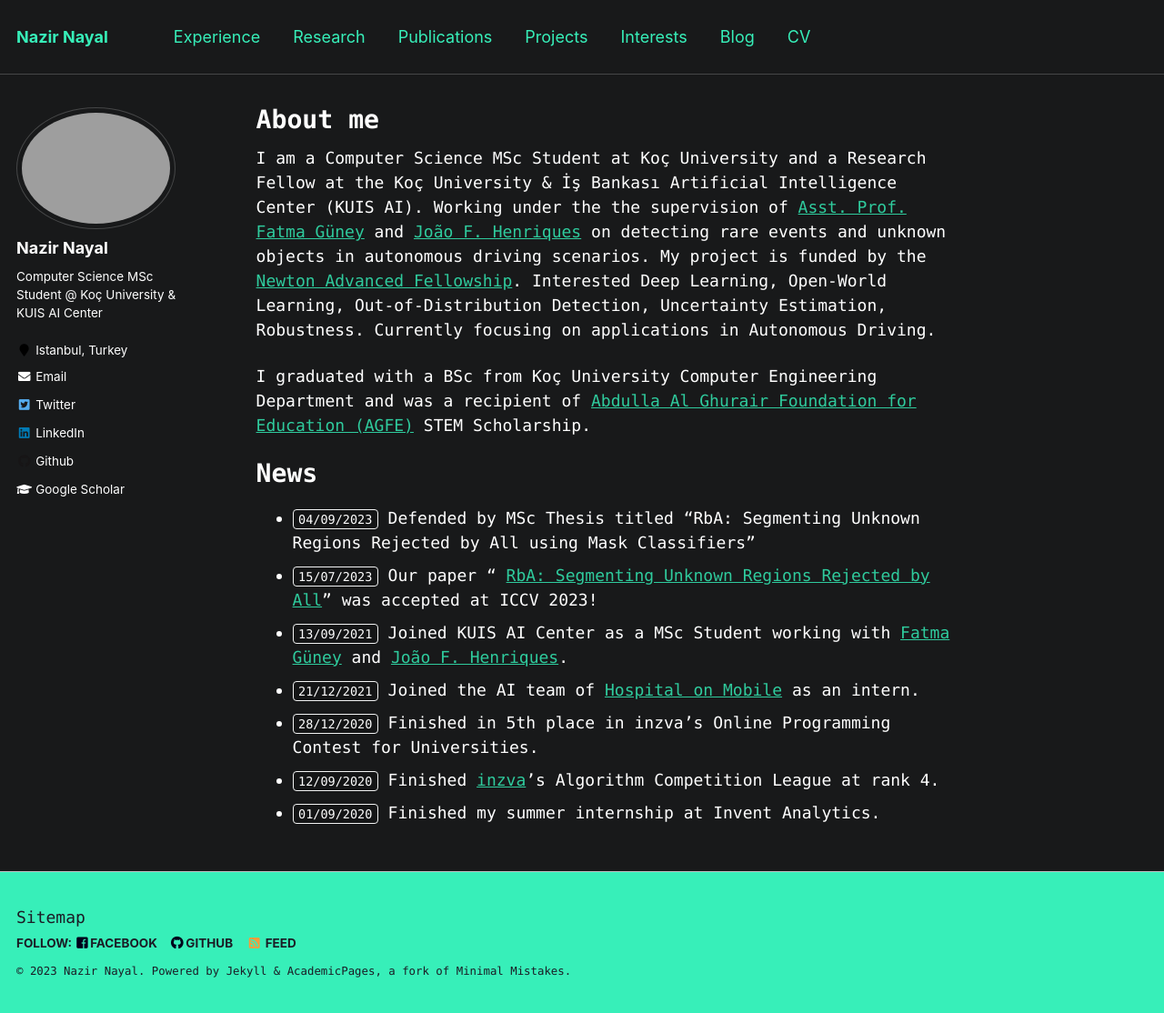
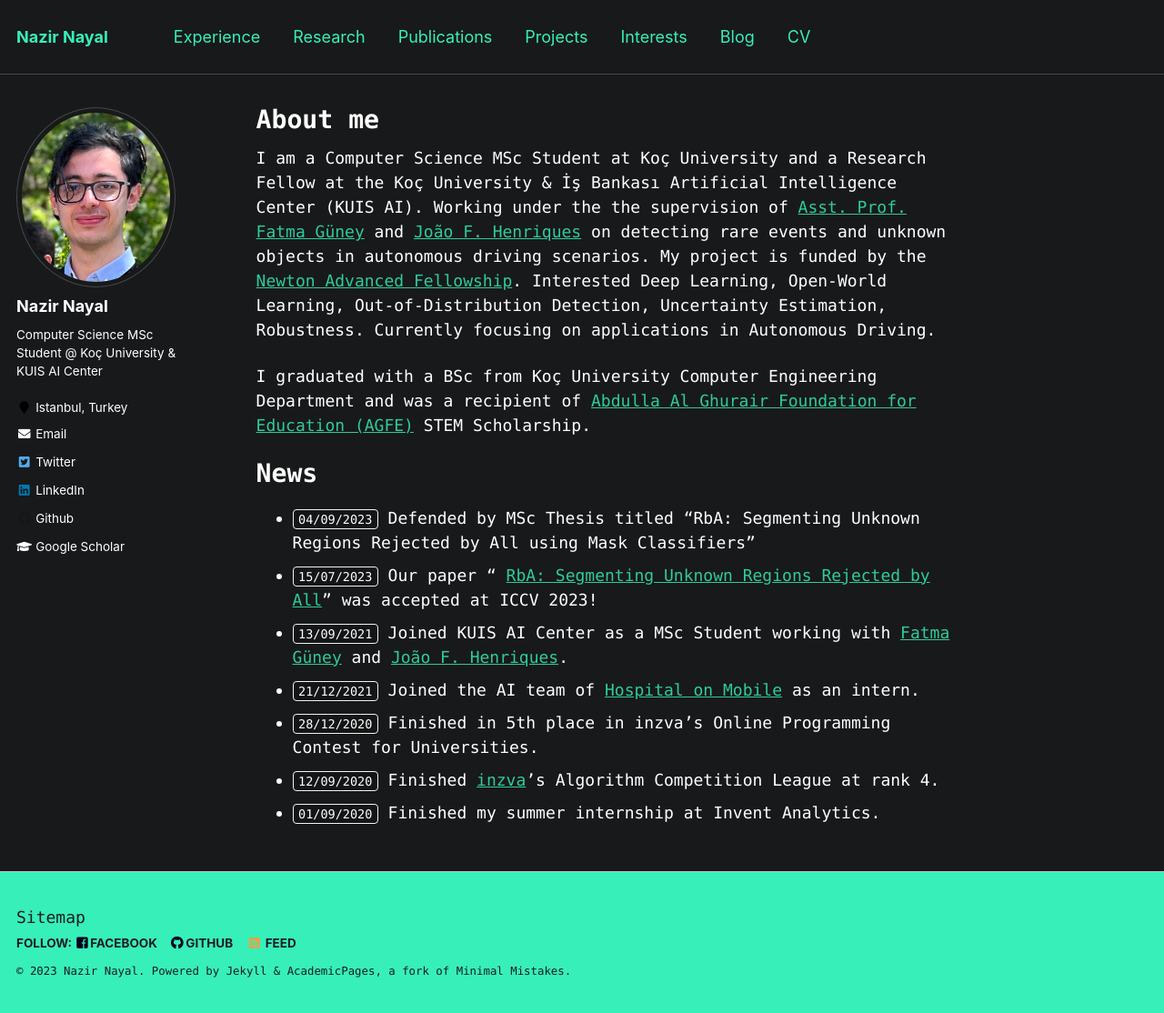
Before and after one commit to NazirNayal8/nazirnayal.github.io, a Jekyll site: the page built from _pages/about.md, in a window 1280 px wide and 1114 px high. Shown: the whole window at 91% size. Built offline with Jekyll 4.4.1, drawn with Linux system fonts in a browser that asks for light colours.

Commit message:
fix photo

```diff
--- a/_config.yml
+++ b/_config.yml
@@ -81,7 +81,7 @@ analytics:
 # Site Author
 author:
   name             : "Nazir Nayal"
-  avatar           : "profile/graduation_day.png"
+  avatar           : "profile/graduation_day.jpg"
   bio              : "Computer Science MSc Student @ Koç University & KUIS AI Center"
   location         : "Istanbul, Turkey"
   employer         :
```
